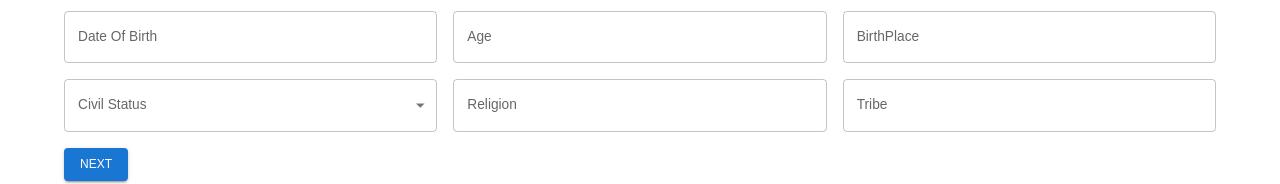
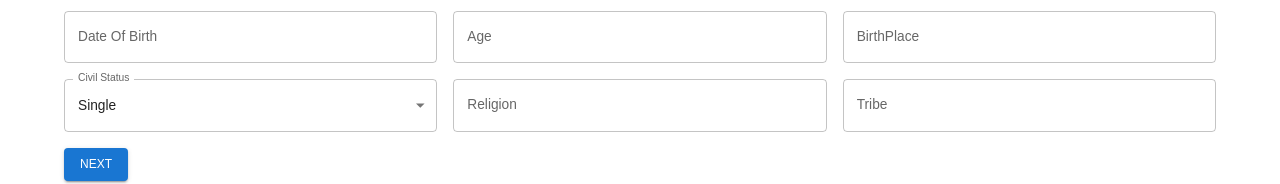
Before and after one commit to dev-artlouise/Bgry-app, a React (Vite) app: page / in a window 1280 px wide. Shown: the part 242-426 px from the top of the page. Built offline with nearby package versions, Linux system fonts and the light colour scheme.

Commit message:
fixed minor error on input select

```diff
--- a/src/components/dateField/MuiDatePicker.jsx
+++ b/src/components/dateField/MuiDatePicker.jsx
@@ -19,7 +19,7 @@ const MuiDatePicker = ({ label, value, setData, error }) => {
                 value={value}
                 onChange={handleDateChange}
                 error={hasError}
-                renderInput={(params) => <TextField {...params} />}
+                slotProps={{ textField: { variant: 'outlined' } }}
             />
         </LocalizationProvider>
     );
--- a/src/components/textfield/MuiTextField.jsx
+++ b/src/components/textfield/MuiTextField.jsx
@@ -1,10 +1,29 @@
-import { useState } from 'react';
+import { useState, useEffect } from 'react';
 import FormControl from '@mui/material/FormControl';
 import TextField from '@mui/material/TextField';
+import { MenuItem } from '@mui/material';
 
-const MuiTextField = ({ label, value, setData, error, type, select }) => {
+const MuiTextField = ({
+    label,
+    value,
+    setData,
+    error,
+    type,
+    select,
+    options = []
+}) => {
 
-    const [hasError, setHasError] = useState(!!error)
+    console.log('Options:', options); // Add this line to check the options prop
+    // ... rest of the component
+
+    const [hasError, setHasError] = useState(!!error);
+
+    // Update the error state when the `error` prop changes
+    useEffect(() => {
+        setHasError(!!error);
+    }, [error]);
+
+    // const [hasError, setHasError] = useState(!!error)
 
     const handleChange = (event) => {
         setData(event.target.value);
@@ -16,12 +35,18 @@ const MuiTextField = ({ label, value, setData, error, type, select }) => {
             <TextField
                 select={select}
                 type={type}
-                error={hasError}
+                // error={hasError}
                 label={label}
                 value={value}
                 onChange={handleChange}
                 variant="outlined"
-            />
+            >
+                {options?.map((option) => (
+                    <MenuItem key={option.id} value={option.value}>
+                        {option.label}
+                    </MenuItem>
+                ))}
+            </TextField>
         </FormControl>
     )
 }
--- a/src/data/mockData.jsx
+++ b/src/data/mockData.jsx
@@ -92,3 +92,73 @@ export const rows = [
         age: 65
     }
 ];
+
+export const zones = [
+    {
+        id: 1,
+        label: 'Zone 1',
+        value: 'Zone 1',
+    },
+    {
+        id: 2,
+        label: 'Zone 2',
+        value: 'Zone 2',
+    },
+    {
+        id: 3,
+        label: 'Zone 3',
+        value: 'Zone 3',
+    },
+    {
+        id: 4,
+        label: 'Zone 4',
+        value: 'Zone 4',
+    },
+    {
+        id: 5,
+        label: 'Zone 5',
+        value: 'Zone 5',
+    },
+    {
+        id: 6,
+        label: 'Zone 6',
+        value: 'Zone 6',
+    },
+    {
+        id: 7,
+        label: 'Zone 7',
+        value: 'Zone 7',
+    }
+];
+
+export const civilStatusData = [
+    {
+        id: 1,
+        label: 'Single',
+        value: 'single',
+    },
+    {
+        id: 2,
+        label: 'Married',
+        value: 'married',
+    },
+    {
+        id: 3,
+        label: 'Widow',
+        value: 'widow',
+    },
+    {
+        id: 4,
+        label: 'Separated',
+        value: 'separated',
+    },
+]
+
+
+
+// export const civilStatusData = [
+//     { id: 1, value: 'single', label: 'Single' },
+//     { id: 2, value: 'married', label: 'Married' },
+//     { id: 3, value: 'divorced', label: 'Divorced' },
+//     // Add more options as needed
+// ];
--- a/src/layouts/Profile/forms/BasicInfoForm.jsx
+++ b/src/layouts/Profile/forms/BasicInfoForm.jsx
@@ -1,12 +1,13 @@
 import { useState } from 'react'
 
-import { Box, Grid, useStepContext } from '@mui/material';
+import { Box, Grid } from '@mui/material';
 
 import Form from '../../../components/form/Form';
 import MuiTextField from '../../../components/textfield/MuiTextField'
 import MuiDatePicker from '../../../components/dateField/MuiDatePicker';
 import MuiButton from '../../../components/button/MuiButton';
 
+import { civilStatusData } from '../../../data/mockData';
 
 const BasicInfoForm = ({ handleNext }) => {
 
@@ -18,7 +19,7 @@ const BasicInfoForm = ({ handleNext }) => {
     const [age, setAge] = useState('')
     const [birthPlace, setBirthPlace] = useState('');
     const [gender, setGender] = useState('');
-    const [civilStatus, setCivilStatus] = useState('');
+    const [civilStatus, setCivilStatus] = useState('single');
     const [religion, setReligion] = useState('');
     const [tribe, setTribe] = useState('');
 
@@ -83,14 +84,18 @@ const BasicInfoForm = ({ handleNext }) => {
                             />
                         </Grid>
 
+                        {/* Select Component */}
                         <Grid item xs={4}>
+                            {civilStatusData.length > 0 && ( // Add this condition
                                 <MuiTextField
                                     label='Civil Status'
                                     value={civilStatus}
                                     select={true}
                                     setData={setCivilStatus}
-                            // error={true}
+                                    error={error && true}
+                                    options={civilStatusData}
                                 />
+                            )}
                         </Grid>
 
                         <Grid item xs={4}>
```
Lines whose indentation alone changed are shown as unchanged.
